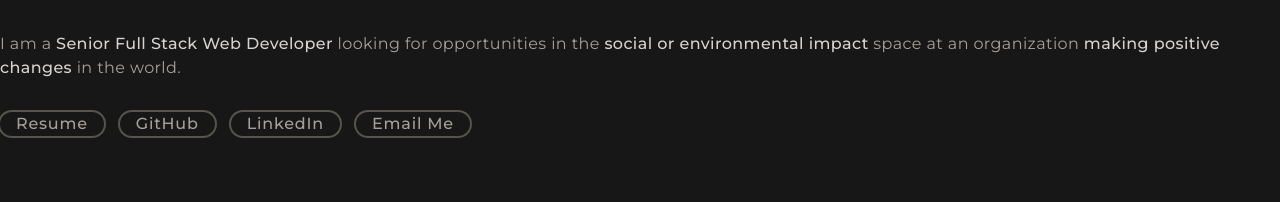
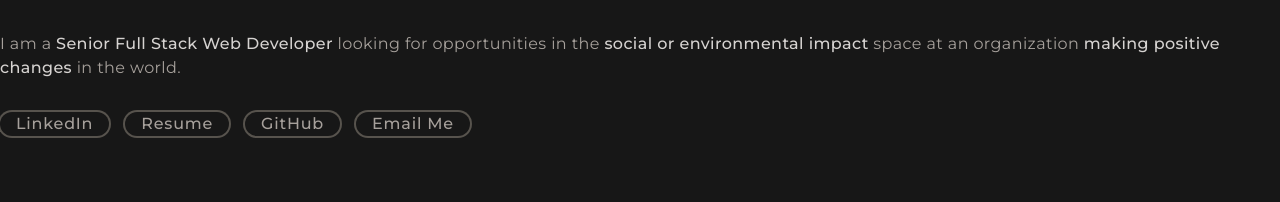
Before and after one commit to jruns/jruns.github.io, a Next.js app: page / in a window 1280 px wide. Shown: the top 202 px of the page. Built offline with nearby package versions, Linux system fonts and the light colour scheme.

Commit message:
Move LinkedIn button first

```diff
--- a/src/app/page.tsx
+++ b/src/app/page.tsx
@@ -2,9 +2,9 @@ import Header from "@/components/Header";
 import Footer from "@/components/Footer";
 
 const externalLinks = [
+	{ href: 'https://www.linkedin.com/in/j-schramm/', label: 'LinkedIn' },
 	{ href: '/assets/JasonSchramm_Resume.pdf', label: 'Resume' },
 	{ href: 'https://github.com/jruns', label: 'GitHub' },
-	{ href: 'https://www.linkedin.com/in/j-schramm/', label: 'LinkedIn' },
 	{ href: 'mailto:jason.schramm@gmail.com', label: 'Email Me' }
 ];
 
```
